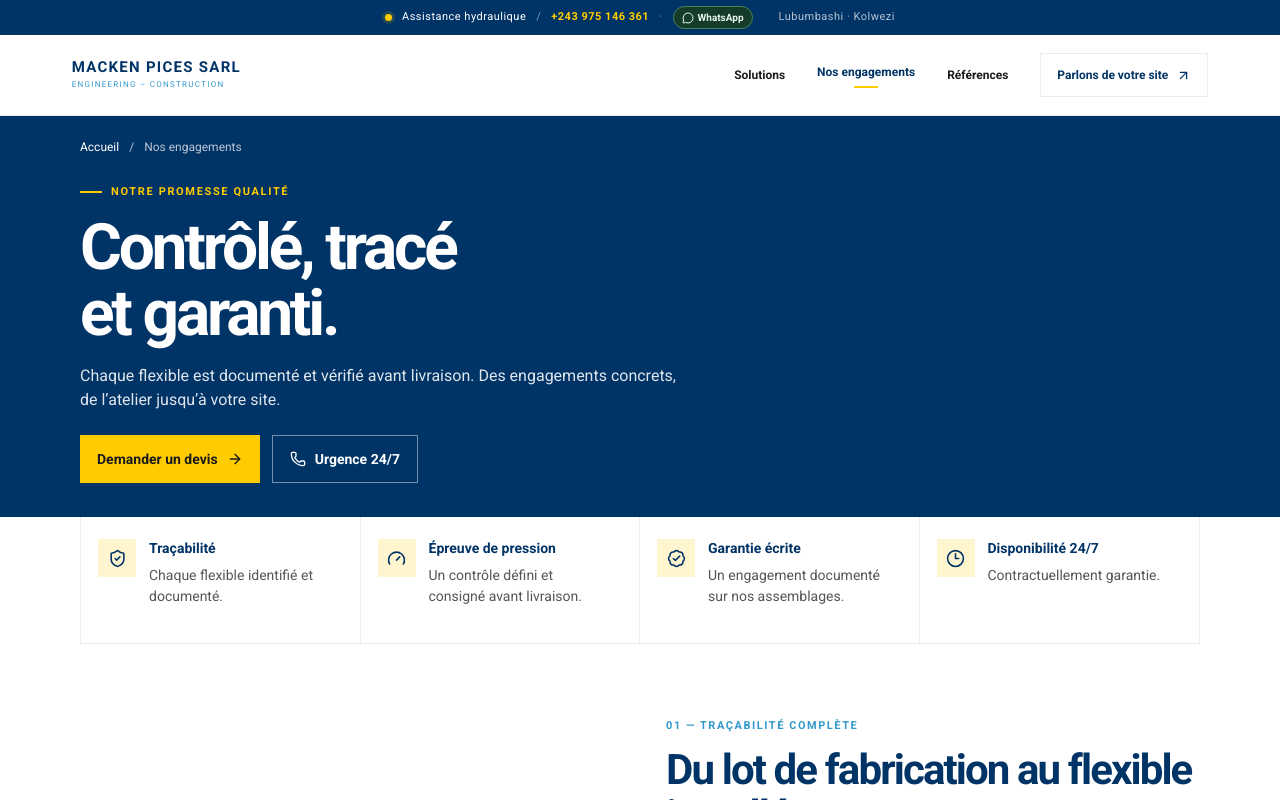
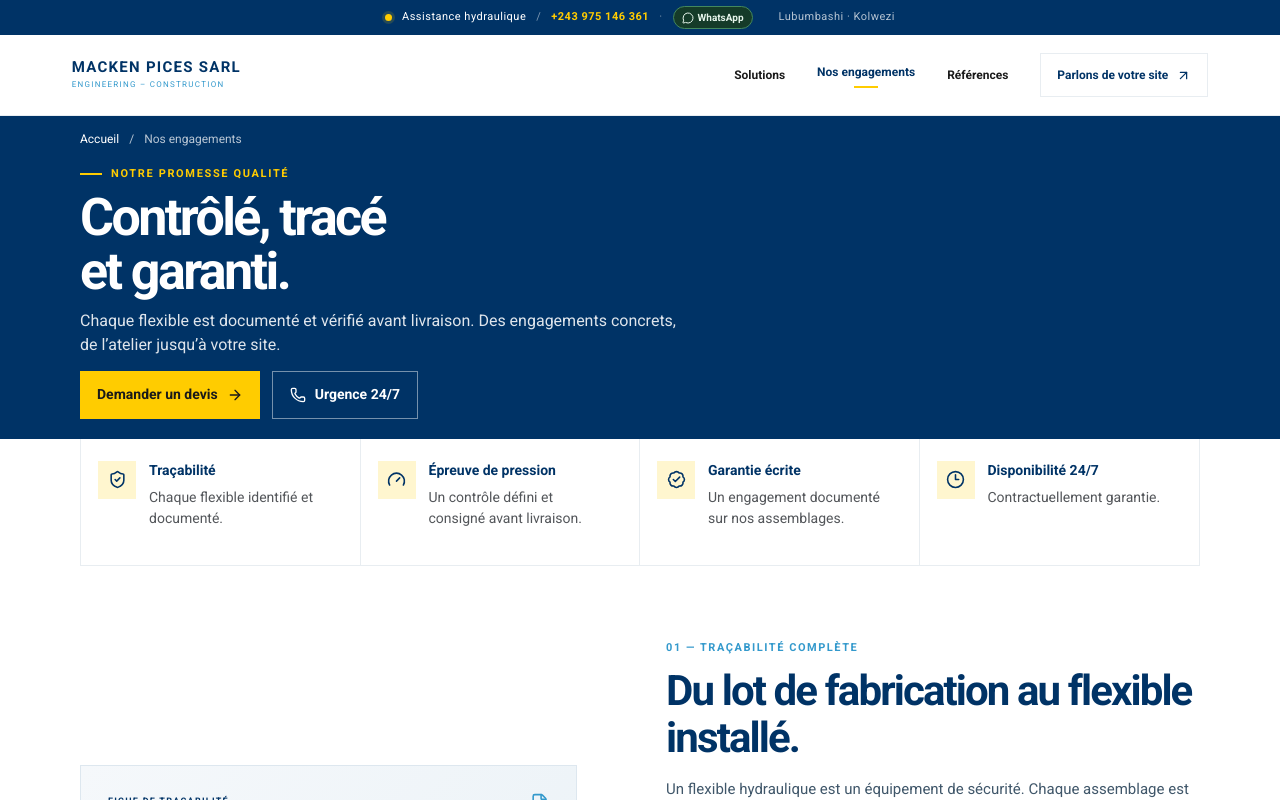
Before and after one commit to fkapia/new_repository, a Next.js app: page /engagements in a window 1280 px wide. Shown: the top 800 px of the page. Built offline with nearby package versions, Linux system fonts and the light colour scheme.

Commit message:
Tighten engagements page hero layout
V0-Chat-Id: juLRGX4tSYL

```diff
--- a/app/globals.css
+++ b/app/globals.css
@@ -582,16 +582,16 @@ main { overflow: hidden; }
 .engagement-page .site-header { border-bottom: 1px solid #E8EDF1; }
 .engagement-page .primary-nav a[aria-current='page'] { color: var(--navy); }
 .engagement-page .primary-nav a[aria-current='page']::after { display: block; width: 24px; height: 2px; margin: 5px auto 0; background: var(--yellow); content: ''; }
-.engagement-hero { position: relative; min-height: 390px; display: flex; align-items: center; overflow: hidden; background: var(--navy); color: #fff; }
-.engagement-hero-inner { position: relative; width: min(1120px,88%); margin: 0 auto; padding: 22px 0 34px; }
-.engagement-breadcrumb { display: flex; align-items: center; gap: 10px; margin-bottom: 28px; color: #ffffffb8; font-size: 12px; }
+.engagement-hero { position: relative; min-height: 280px; display: flex; align-items: center; overflow: hidden; background: var(--navy); color: #fff; }
+.engagement-hero-inner { position: relative; width: min(1120px,88%); margin: 0 auto; padding: 14px 0 20px; }
+.engagement-breadcrumb { display: flex; align-items: center; gap: 10px; margin-bottom: 18px; color: #ffffffb8; font-size: 12px; }
 .engagement-breadcrumb a { color: #fff; text-decoration: none; }
 .engagement-breadcrumb a:hover { color: var(--yellow); }
 .engagement-hero-copy { max-width: 740px; }
-.engagement-eyebrow { display: flex; align-items: center; gap: 9px; margin: 0 0 14px; color: var(--yellow); font-size: 11px; font-weight: 700; letter-spacing: .15em; }
+.engagement-eyebrow { display: flex; align-items: center; gap: 9px; margin: 0 0 8px; color: var(--yellow); font-size: 11px; font-weight: 700; letter-spacing: .15em; }
 .engagement-eyebrow span { width: 22px; height: 2px; background: var(--yellow); }
-.engagement-hero h1 { margin: 0; color: #fff; font-size: clamp(40px,5.5vw,64px); font-weight: 650; letter-spacing: -.05em; line-height: 1.04; }
-.engagement-hero-lead { max-width: 600px; margin: 16px 0 22px; color: #ffffffdf; font-size: 16px; line-height: 1.55; }
+.engagement-hero h1 { margin: 0; color: #fff; font-size: clamp(38px,4.2vw,52px); font-weight: 650; letter-spacing: -.05em; line-height: 1.04; }
+.engagement-hero-lead { max-width: 600px; margin: 10px 0 14px; color: #ffffffdf; font-size: 16px; line-height: 1.5; }
 .engagement-hero-actions { display: flex; flex-wrap: wrap; align-items: center; gap: 12px; }
 .engagement-hero-actions .button { min-height: 48px; font-size: 14px; }
 .engagement-hero-actions .button svg { flex: 0 0 auto; }
```
